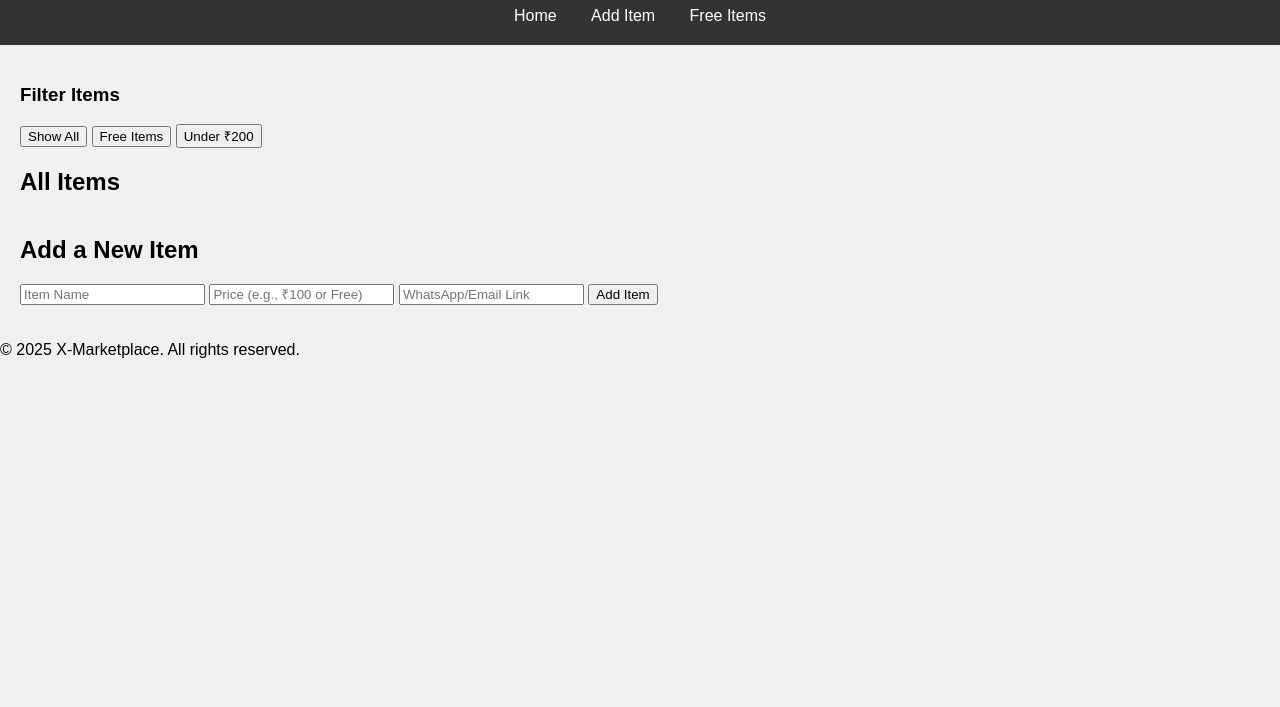
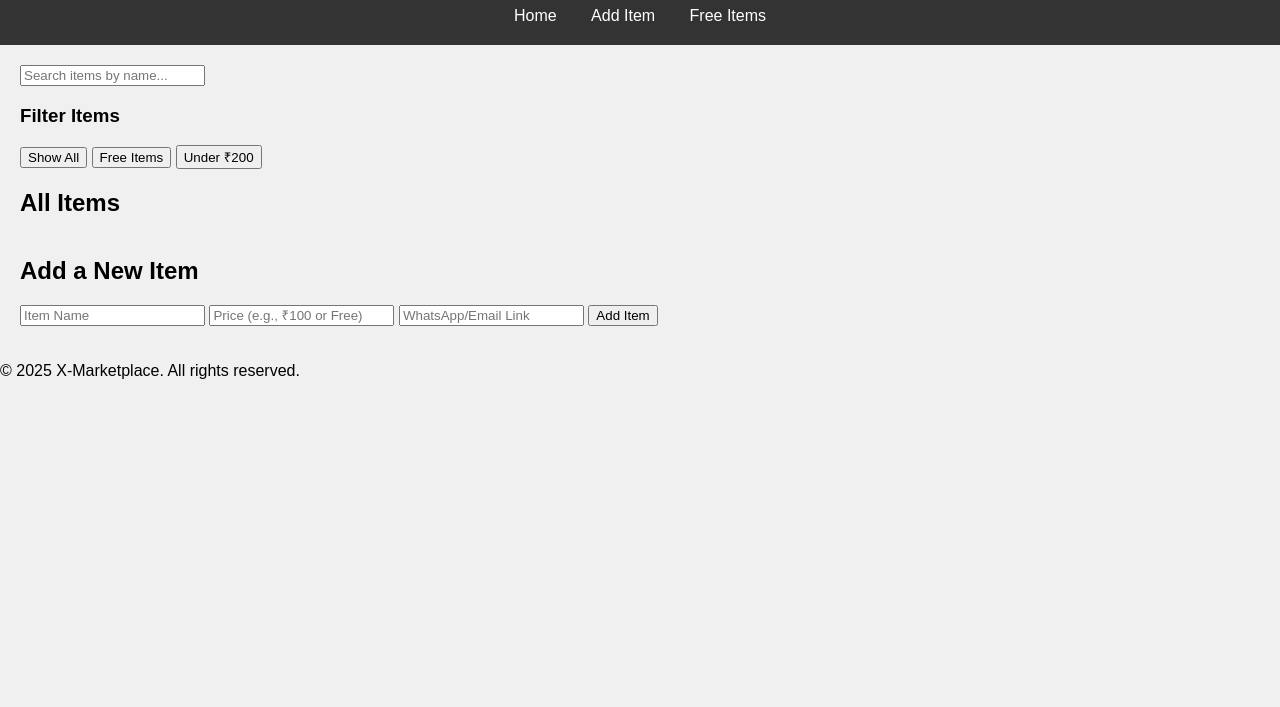
Before and after one commit to sai1169/x-marketplace, a plain HTML site: page frontend/index.html in a window 1280 px wide. Shown: the part 93-800 px from the top of the page. Drawn offline with Linux system fonts and the light colour scheme; no server answers.

Commit message:
Add search bar for item titles

```diff
--- a/frontend/index.html
+++ b/frontend/index.html
@@ -17,6 +17,9 @@
   </header>
 
   <main>
+    <section id="search">
+      <input type="text" id="searchInput" placeholder="Search items by name..." oninput="searchItems()" />
+    </section>
 
     <!-- ✅ Filter buttons -->
     <section id="filters">
```
